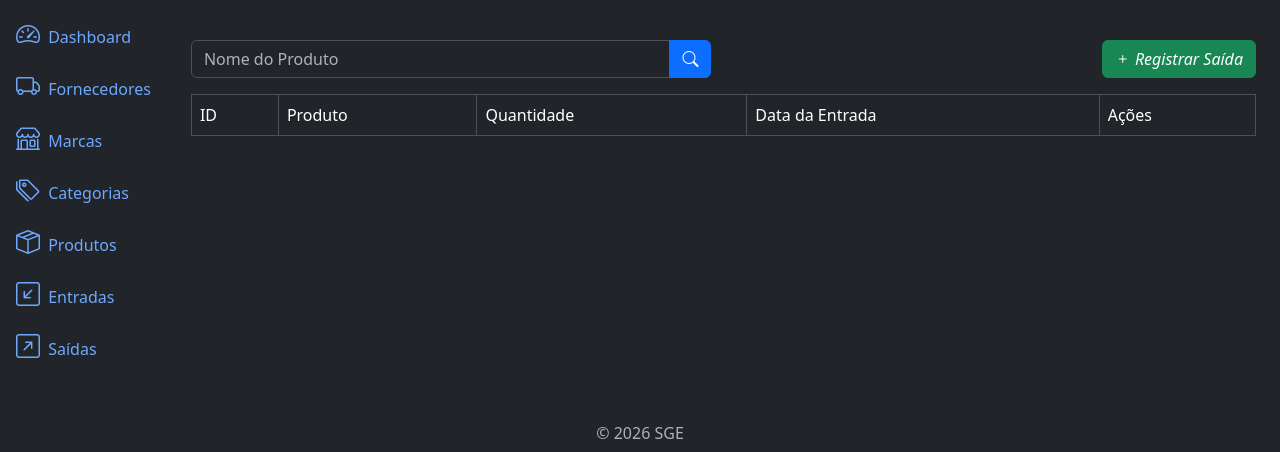
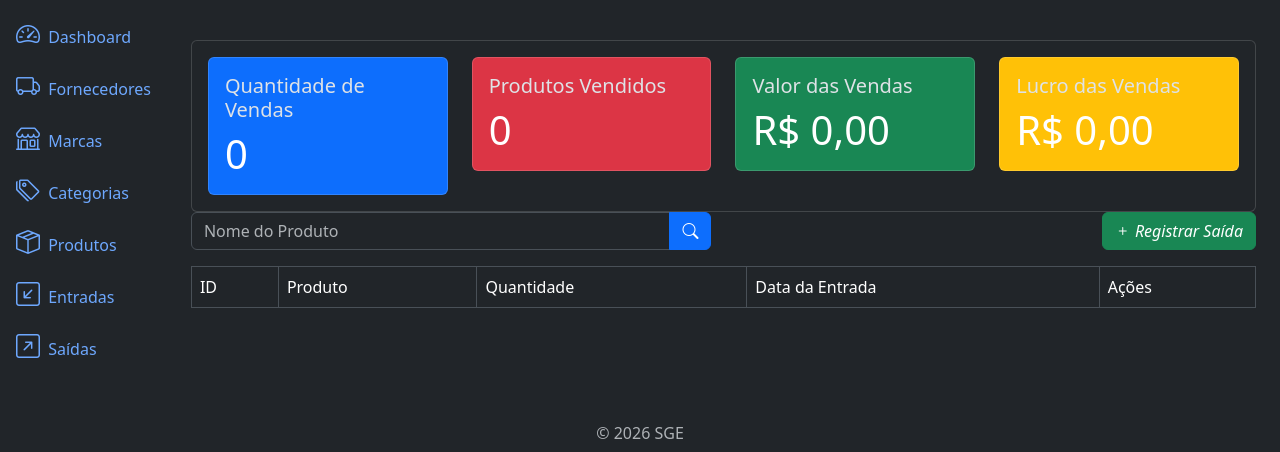
Before and after one commit to Luisf66/sge, a Django app: page /outflows/list/ in a window 1280 px wide. Shown: the part 56-508 px from the top of the page. Run offline with Django 5.2, Linux system fonts and the light colour scheme; data that the repository does not hold is empty.

Commit message:
feat: métricas de vendas #15

```diff
--- a/app/metrics.py
+++ b/app/metrics.py
@@ -1,6 +1,8 @@
 from django.utils.formats import number_format
+from django.db.models import Sum
 
 from products.models import Product
+from outflows.models import Outflow
 
 
 def get_product_metrics():
@@ -17,3 +19,19 @@ def get_product_metrics():
         total_quantity=total_quantity,
         total_profit=number_format(total_profit, decimal_pos=2, force_grouping=True),
     )
+
+def get_sales_metrics():
+    total_sales = Outflow.objects.count()
+    total_products_sold = Outflow.objects.aggregate(
+        total_products_sold=Sum('quantity')
+    )['total_products_sold'] or 0
+    total_sales_value = sum(outflow.product.selling_price * outflow.quantity for outflow in Outflow.objects.all())
+    total_sales_profit = sum(outflow.product.selling_price - outflow.product.cost_price for outflow in Outflow.objects.all())
+
+
+    return dict(
+        total_sales=total_sales,
+        total_products_sold=total_products_sold,
+        total_sales_value=number_format(total_sales_value, decimal_pos=2, force_grouping=True),
+        total_sales_profit=number_format(total_sales_profit, decimal_pos=2, force_grouping=True),
+    )
--- /dev/null
+++ b/app/templates/components/_sales_metrics.html
@@ -0,0 +1,63 @@
+<div class="card mt-4">
+    <div class="card-body">
+        <div class="row">
+
+            <div class="col-md-3">
+                <div class="card bg-primary">
+                    <div class="card-body">
+                        <h5 class="card-title">
+                            Quantidade de Vendas
+                        </h5>
+
+                        <p class="card-text text-white font-weight-bold display-6">
+                            {{ sales_metrics.total_sales }}
+                        </p>
+                    </div>
+                </div>
+            </div>
+
+            <div class="col-md-3">
+                <div class="card bg-danger">
+                    <div class="card-body">
+                        <h5 class="card-title">
+                            Produtos Vendidos
+                        </h5>
+
+                        <p class="card-text text-white font-weight-bold display-6">
+                            {{ sales_metrics.total_products_sold }}
+                        </p>
+                    </div>
+                </div>
+            </div>
+
+            <div class="col-md-3">
+                <div class="card bg-success">
+                    <div class="card-body">
+                        <h5 class="card-title">
+                            Valor das Vendas
+                        </h5>
+
+                        <p class="card-text text-white font-weight-bold display-6">
+                            R$ {{ sales_metrics.total_sales_value }}
+                        </p>
+                    </div>
+                </div>
+            </div>
+
+            <div class="col-md-3">
+                <div class="card bg-warning">
+                    <div class="card-body">
+                        <h5 class="card-title">
+                            Lucro das Vendas
+                        </h5>
+
+                        <p class="card-text text-white font-weight-bold display-6">
+                            R$ {{ sales_metrics.total_sales_profit }}
+                        </p>
+                    </div>
+                </div>
+            </div>
+
+        </div>
+    </div>
+</div>
--- a/app/templates/home.html
+++ b/app/templates/home.html
@@ -8,4 +8,6 @@
 
     {% include 'components/_product_metrics.html' %}
 
+    {% include 'components/_sales_metrics.html' %}
+
 {% endblock %}
--- a/app/views.py
+++ b/app/views.py
@@ -4,9 +4,11 @@ from . import metrics
 
 def home(request):
     product_metrics = metrics.get_product_metrics()
+    sales_metrics = metrics.get_sales_metrics()
 
     context = {
-        'product_metrics' : product_metrics
+        'product_metrics' : product_metrics,
+        'sales_metrics' : sales_metrics
     }
 
     return render(request, 'home.html', context)
--- a/outflows/templates/outflow_list.html
+++ b/outflows/templates/outflow_list.html
@@ -5,6 +5,9 @@ SGE - Saídas
 {% endblock %}
 
 {% block content %}
+
+{% include 'components/_sales_metrics.html' %}
+
 
 <div class="row mb-3">
     <div class="col-md-6">
--- a/outflows/views.py
+++ b/outflows/views.py
@@ -1,6 +1,7 @@
 from django.views.generic import CreateView, ListView, DetailView
 from django.urls import reverse_lazy
 
+from app.metrics import get_sales_metrics
 from . import models
 from . import forms
 # Create your views here.
@@ -27,6 +28,11 @@ class OutflowListView(ListView):
 
         return queryset
 
+    def get_context_data(self, **kwargs):
+        context = super().get_context_data(**kwargs)
+        context['sales_metrics'] = get_sales_metrics()
+        return context
+
 class OutflowDetailView(DetailView):
     model = models.Outflow
     template_name = 'outflow_detail.html'
```
